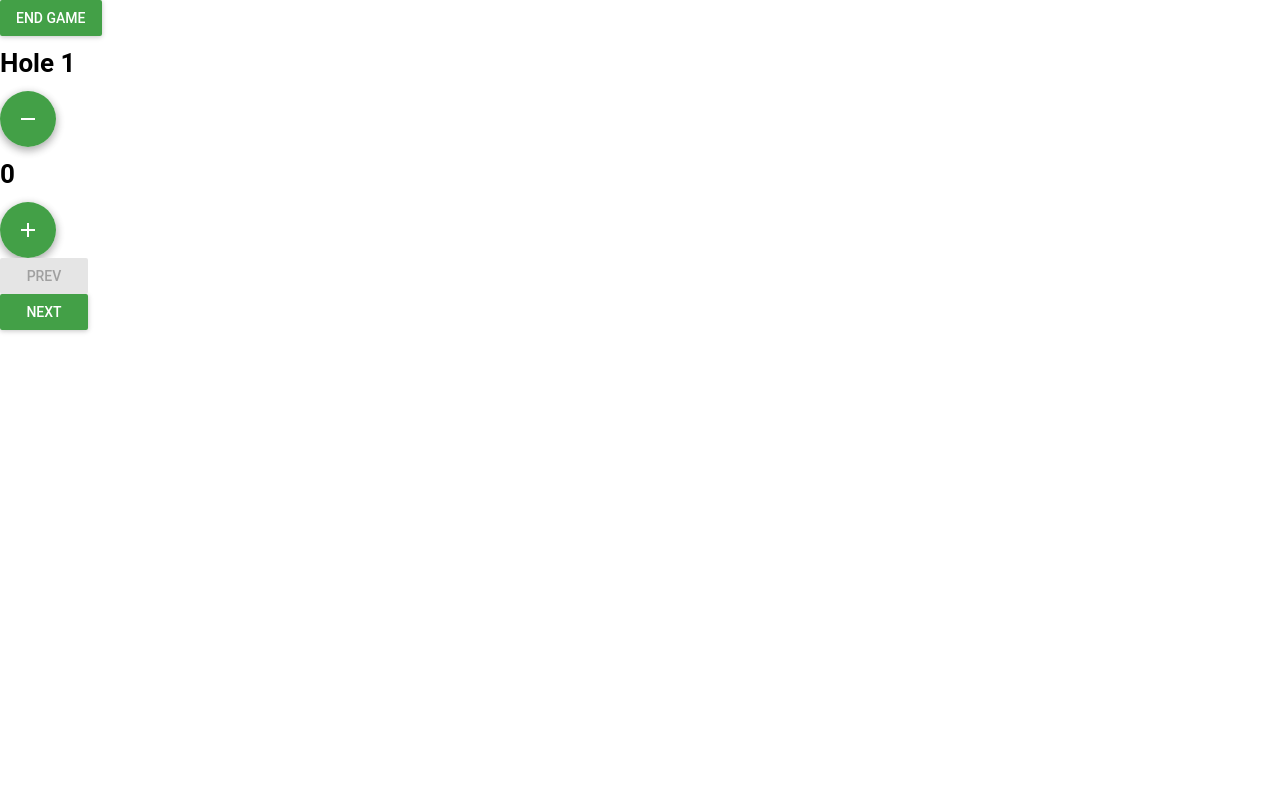
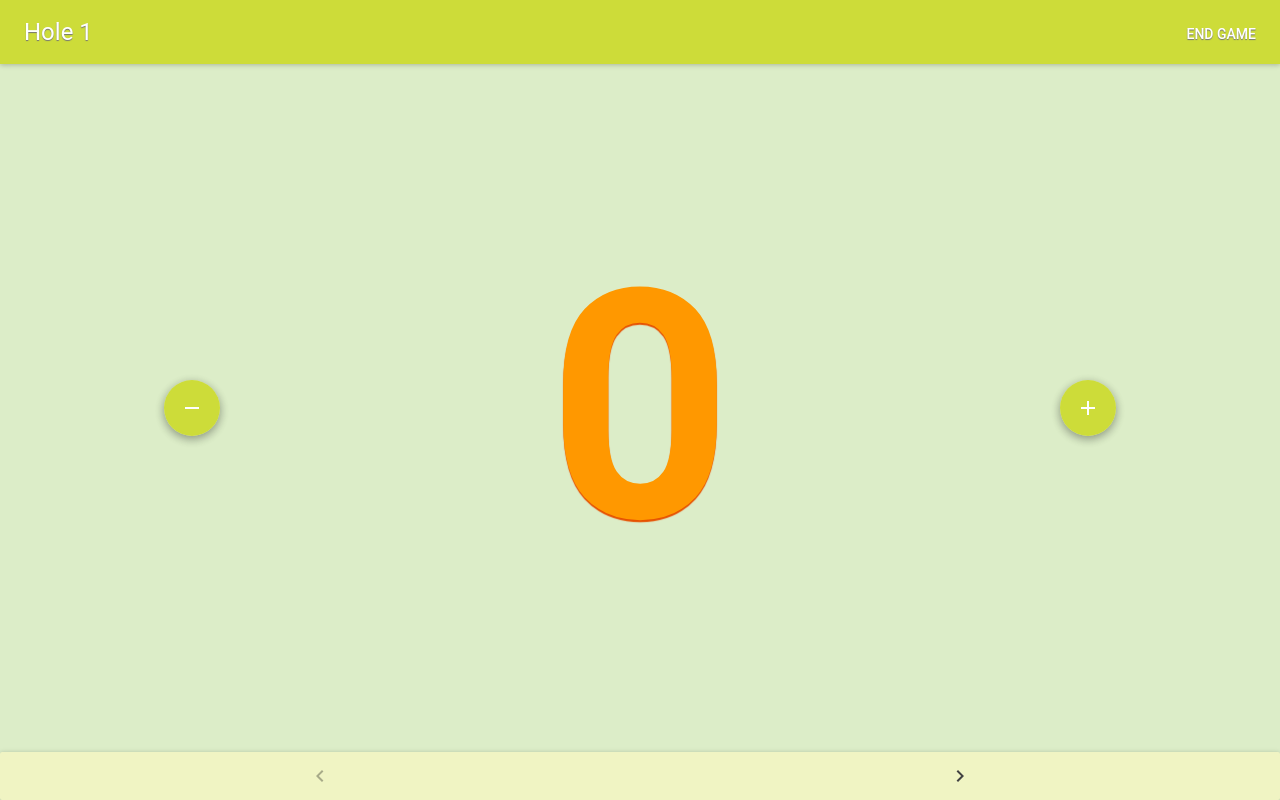
Before and after one commit to andyfied/discify, a React (Create React App) app: page /track/1 in a window 1280 px wide. Built offline with nearby package versions, Linux system fonts and the light colour scheme; what react-tap-event-plugin would draw is missing.

Commit message:
Add some simple styles for now

```diff
--- a/src/components/NavButton.js
+++ /dev/null
@@ -1,29 +0,0 @@
-import React from 'react';
-import RaisedButton from 'material-ui/RaisedButton';
-import { Link } from 'react-router';
-
-const NavButton = ({ enabled, link, label }) => {
-
-  if (enabled) {
-    return (
-      <div>
-        <RaisedButton
-          label={ label }
-          primary={ true }
-          containerElement={ <Link to={ link } /> }
-        />
-      </div>
-    );
-  }
-
-  return (
-      <div>
-        <RaisedButton
-          label={ label }
-          disabled={ true }
-        />
-      </div>
-    );
-};
-
-export default NavButton;
--- a/src/index.css
+++ b/src/index.css
@@ -1,5 +1,9 @@
 html {
   font-family: 'Roboto', sans-serif;
+}
+
+html, body, #root {
+  height: 100%;
 }
 
 body {
@@ -7,4 +11,6 @@ body {
   padding: 0;
   font-size: 13px;
   line-height: 20px;
+
+  background-color: #DCEDC8;
 }
--- a/src/index.js
+++ b/src/index.js
@@ -11,7 +11,7 @@ import injectTapEventPlugin from 'react-tap-event-plugin';
 
 import getMuiTheme from 'material-ui/styles/getMuiTheme';
 import MuiThemeProvider from 'material-ui/styles/MuiThemeProvider';
-import {green600} from 'material-ui/styles/colors';
+import {grey800, lime100, lime500} from 'material-ui/styles/colors';
 
 import { createStore } from 'redux';
 import { Provider } from 'react-redux'
@@ -27,7 +27,20 @@ injectTapEventPlugin();
 
 const muiTheme = getMuiTheme({
   palette: {
-    primary1Color: green600,
+    primary1Color: lime500,
+    //primary2Color: cyan700,
+    //primary3Color: grey400,
+    //accent1Color: pinkA200,
+    //accent2Color: grey100,
+    //accent3Color: grey500,
+    textColor: grey800,
+    //alternateTextColor: white,
+    canvasColor: lime100,
+    //borderColor: grey300,
+    //disabledColor: fade(darkBlack, 0.3),
+    //pickerHeaderColor: cyan500,
+    //clockCircleColor: fade(darkBlack, 0.07),
+    //shadowColor: fullBlack,
   },
 });
 
--- /dev/null
+++ b/src/layouts/Hole.css
@@ -0,0 +1,35 @@
+.wrapper {
+  display: flex;
+  display: -webkit-flex;
+  flex-direction: column;
+  -ms-flex-direction: column;
+  height: 100%;
+}
+
+.header {
+  text-shadow: 0px 1px 1px #757575;
+  color: #F5F5F5;
+}
+
+.scorer {
+  display: flex;
+  flex-direction: row;
+  justify-content: space-around;
+  align-items: center;
+  height: 100%;
+}
+
+.scorer h1 {
+  font-size: 25vw;
+  color: #FF9800;
+  text-shadow: 0px 2px 1px #E65100;
+}
+
+.main {
+  flex: 1;
+}
+
+.footer {
+  display: flex;
+  justify-content: space-around;
+}
--- a/src/layouts/Hole.js
+++ b/src/layouts/Hole.js
@@ -1,22 +1,33 @@
 import React from 'react';
+import './Hole.css';
 import FloatingActionButton from 'material-ui/FloatingActionButton';
 import ContentAdd from 'material-ui/svg-icons/content/add';
 import ContentRemove from 'material-ui/svg-icons/content/remove';
-import NavButton from '../components/NavButton';
+import AppBar from 'material-ui/AppBar';
+import FlatButton from 'material-ui/FlatButton';
+import Paper from 'material-ui/Paper';
+import { Link } from 'react-router';
+import IconButton from 'material-ui/IconButton';
+import ChevronRight from 'material-ui/svg-icons/navigation/chevron-right';
+import ChevronLeft from 'material-ui/svg-icons/navigation/chevron-left';
+
 
 const Hole = ({ score, holeNumber, onIncrementClick, onDecrementClick }) => {
-  //THis might not be the most pritty solution
-  if (!score) {
-    //onAddHole(holeNumber);
+  return (
+    <div className="wrapper">
+      <AppBar
+        title={ "Hole " + holeNumber }
+        className="header"
+        showMenuIconButton={ false }
+        iconElementRight={
+          <FlatButton
+            label="End game"
+            containerElement={ <Link to={ "/track/results" } /> }
+          />
         }
-  return (
-    <div>
-      <NavButton
-        enabled={ true }
-        label="End game"
-        link={ "/track/results" }
       />
-      <h1>Hole { holeNumber }</h1>
+      <div className="main">
+        <div className="scorer">
           <FloatingActionButton
             onClick={() => onDecrementClick(holeNumber)}
           >
@@ -30,19 +41,23 @@ const Hole = ({ score, holeNumber, onIncrementClick, onDecrementClick }) => {
           >
             <ContentAdd />
           </FloatingActionButton>
+        </div>
+      </div>
 
-      <div>
-        <NavButton
-          enabled={ holeNumber <= 1 ? false : true }
-          label="Prev"
-          link={ "/track/" + (Number(holeNumber) - 1) }
-        />
-        <NavButton
-          enabled={ true }
-          label="Next"
-          link={ "/track/" + (Number(holeNumber) + 1) }
-        />
-      </div>
+      <Paper className="footer">
+        <IconButton
+          disabled={ holeNumber <= 1 ? true : false }
+          containerElement={ <Link to={ "/track/" + (Number(holeNumber) - 1) } /> }
+        >
+          <ChevronLeft />
+        </IconButton>
+        <IconButton
+
+          containerElement={ <Link to={ "/track/" + (Number(holeNumber) + 1) } /> }
+        >
+          <ChevronRight />
+        </IconButton>
+      </Paper>
     </div>
   );
 };
```
Lines whose indentation alone changed are shown as unchanged.
